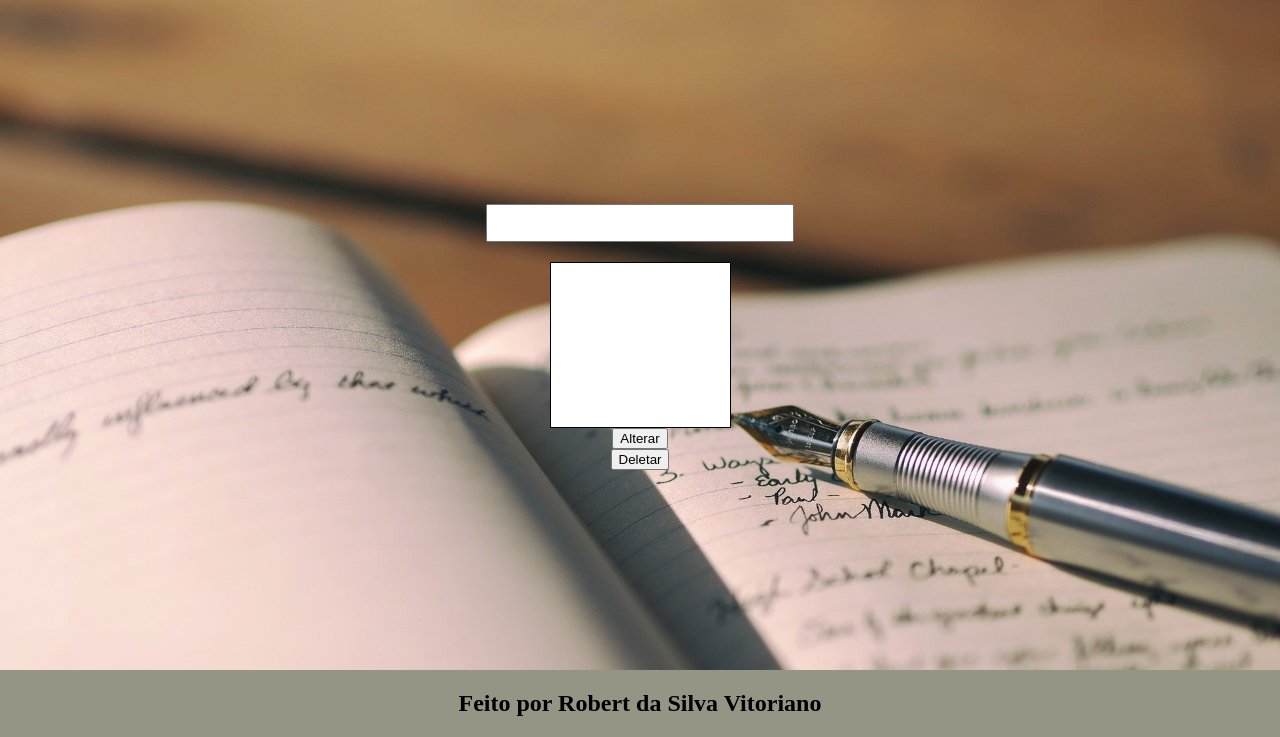
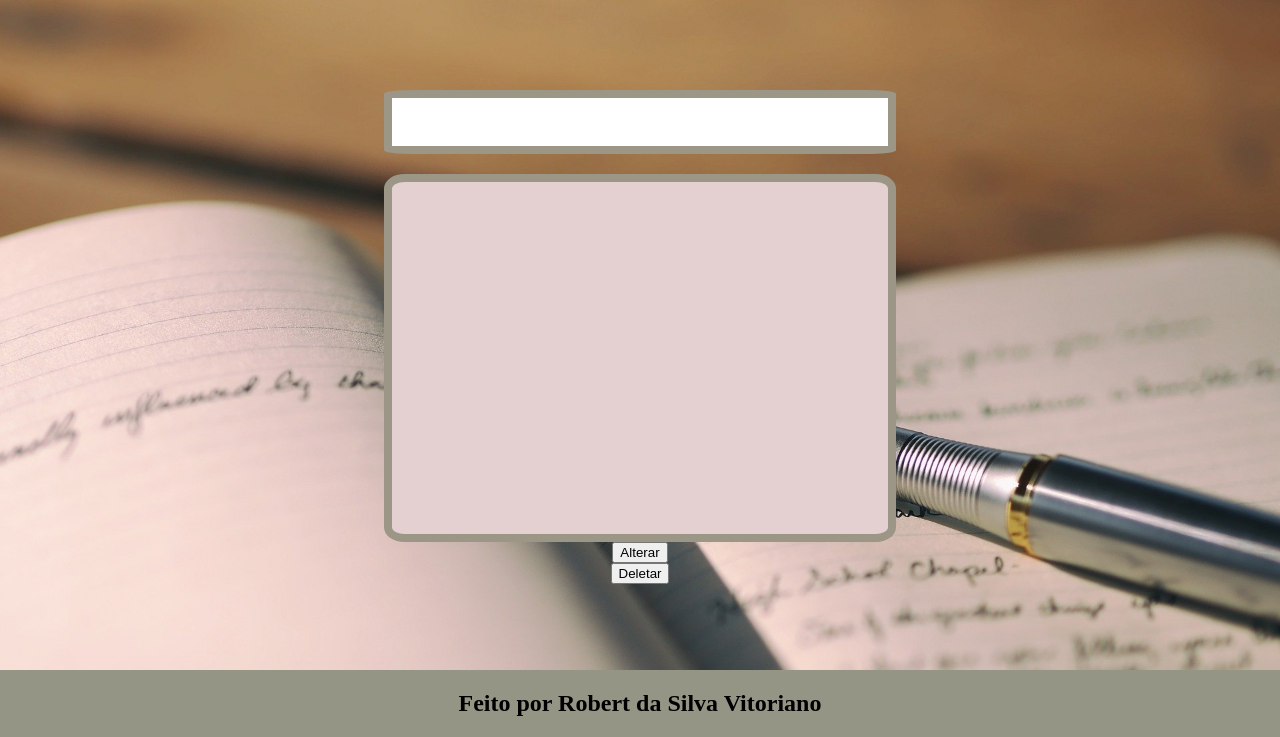
Before and after one commit to robertvitoriano/anota-ai-front-end, a React app: page /1/update in a window 1280 px wide. Shown: the part 63-800 px from the top of the page. Built offline with nearby package versions, Linux system fonts and the light colour scheme; no server answers.

```diff
--- a/src/pages/Home/home.css
+++ b/src/pages/Home/home.css
@@ -57,7 +57,7 @@
 }
 
 .note-title {
-    font-size: 40px;
+    font-size: 1.5rem;
      width:300px;
     overflow:hidden;
     display: flex;
--- a/src/pages/NewNote/index.js
+++ b/src/pages/NewNote/index.js
@@ -21,7 +21,7 @@
             <form onSubmit={handleSubmit}>
             <input placeholder="digite o titulo da sua anotação"
             name="title"
-            className="note-title"
+            className="note-title-creation"
             value={title}
             onChange={e=>setTitle(e.target.value)}
             ></input>
@@ -29,7 +29,7 @@
 
             <textarea placeholder=" digite o conteudo da sua anotação aqui"
             name="body"
-            className="note-body"
+            className="note-body-creation"
             value={body}
             onChange={e=>setBody(e.target.value)}
             ></textarea>
--- a/src/pages/NewNote/new-note.css
+++ b/src/pages/NewNote/new-note.css
@@ -8,14 +8,24 @@
 
 
 }
-.note-title{
+.note-title-creation{
     font-size:20px;
+    width:40vw;
+    height:8vh;
+    box-sizing: border-box;
+    font-size: 2rem;
+    border: #9b9686 solid 8px;
+    border-radius: 6%;
+
+
 }
-.note-creation-container{
-    height: 40%;
-    width:50%;
-    background-color: gray;
-    display:flex;
-    justify-content: center;
-    align-items: center;
+.note-body-creation{
+    box-sizing: border-box;
+    font-size: 2rem;
+    border: #9b9686 solid 8px;
+    height: 46vh;
+    width:40vw;
+    overflow:hidden;
+    background-color: rgb(228, 208, 208);
+    border-radius: 4%;
 }
--- a/src/pages/UpdateNote/index.js
+++ b/src/pages/UpdateNote/index.js
@@ -59,14 +59,14 @@
             <div className="note-card">
                  <form className="note-card" onSubmit={(e=>{handleUpdate(e)})}>
                     <input
-                    className="note-title"
+                    className="note-title-creation"
                     value={noteTitle}
                     onChange={(e) => {
                         const value = e.target.value;
                         setNoteTitle(value)
 
                     }}/>
-                    <textarea className="note-body" value={noteBody} onChange={(event) => { setNoteBody(event.target.value)
+                    <textarea className="note-body-creation" value={noteBody} onChange={(event) => { setNoteBody(event.target.value)
                   }}>
                     </textarea>
                     <button>Alterar</button>
--- a/src/pages/UpdateNote/update-note.css
+++ b/src/pages/UpdateNote/update-note.css
@@ -16,9 +16,3 @@
 
 
 }
-
-.note-body{
-    height:10rem;
-    border: solid black 1px;
-
-}
```
